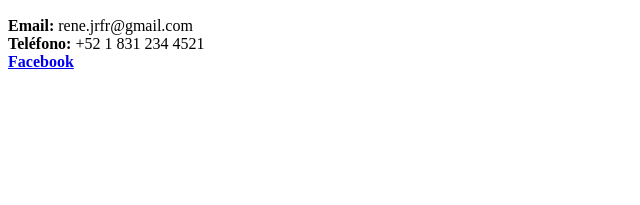
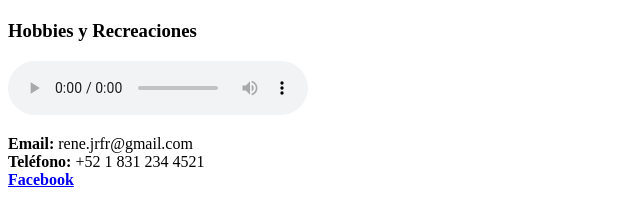
Before and after one commit to rene-jrfr/HojaDeVida, a plain HTML site: page html/experiencia.html in a window 1280 px wide. Shown: the part 640-845 px from the top of the page, without its empty margins (0-640 px from the left). Before the commit the page ends 800 px from the top, so only its background shows below. Drawn offline with Linux system fonts and the light colour scheme.

Commit message:
Agregó el audio
Se agregó el audio de los Hobbies y Recreaciones que se requería en la evaluación en <body>.

```diff
--- a/html/experiencia.html
+++ b/html/experiencia.html
@@ -24,6 +24,10 @@
     <video src="../video/video1.ogv" width="320px" controls>
       Lo sentimos el video no se puede mostrar :'/
     </video>
+    <h3>Hobbies y Recreaciones</h3>
+    <audio src="../audio/audio1.wav" controls>
+      Lo sentimos el audio no se reproduce :'/
+    </audio>
   </body>
   <footer>
     <p>
```
